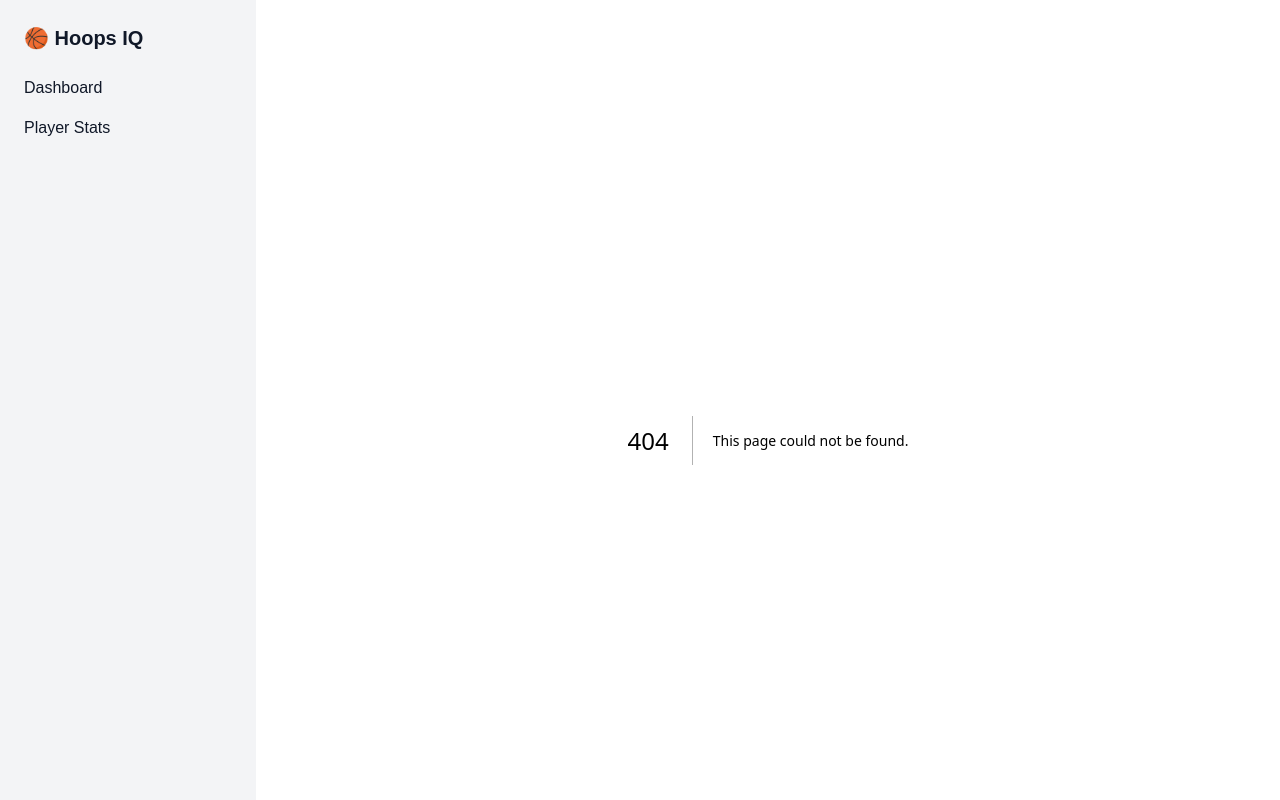
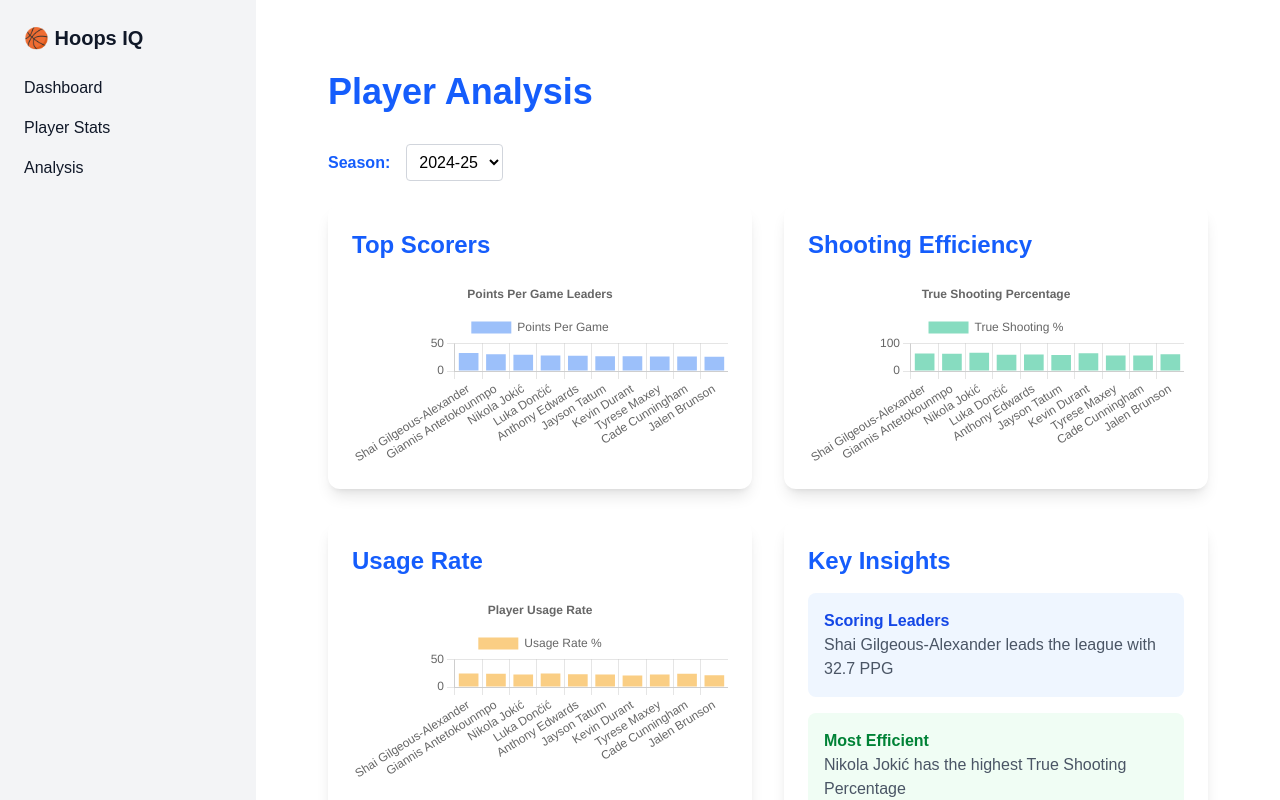
Before and after one commit to AGarciaJr/basketball-dashboard, a Next.js app in the folder frontend/: page /analysis in a window 1280 px wide. Before the commit this address had no page. Shown: the top 800 px of the page. Built offline with nearby package versions, Linux system fonts and the light colour scheme.

Commit message:
View graphs by year

```diff
--- a/frontend/package.json
+++ b/frontend/package.json
@@ -11,9 +11,11 @@
   "dependencies": {
     "autoprefixer": "^10.4.21",
     "axios": "^1.9.0",
+    "chart.js": "^4.4.9",
     "date-fns": "^4.1.0",
     "next": "15.3.1",
     "react": "^19.0.0",
+    "react-chartjs-2": "^5.3.0",
     "react-dom": "^19.0.0",
     "rss-parser": "^3.13.0"
   },
--- /dev/null
+++ b/frontend/src/app/analysis/page.tsx
@@ -0,0 +1,228 @@
+'use client';
+
+import { useState, useEffect } from 'react';
+import { Player, getAllPlayers, getAvailableSeasons, getPlayersBySeason } from '@/lib/players';
+import {
+  Chart as ChartJS,
+  CategoryScale,
+  LinearScale,
+  PointElement,
+  LineElement,
+  BarElement,
+  Title,
+  Tooltip,
+  Legend,
+  ArcElement,
+} from 'chart.js';
+import { Line, Bar } from 'react-chartjs-2';
+
+ChartJS.register(
+  CategoryScale,
+  LinearScale,
+  PointElement,
+  LineElement,
+  BarElement,
+  Title,
+  Tooltip,
+  Legend,
+  ArcElement
+);
+
+// Calculate True Shooting Percentage
+function calculateTS(player: Player): number {
+  const points = player.PTS;
+  const fga = player.FGA || 0;
+  const fta = player.FTA || 0;
+  return (points / (2 * (fga + 0.44 * fta))) * 100;
+}
+
+// Calculate Usage Rate (simplified)
+function calculateUsage(player: Player): number {
+  const fga = player.FGA || 0;
+  const fta = player.FTA || 0;
+  const tov = player.TOV || 0;
+  const teamFGA = 90; // Simplified team stats
+  const teamFTA = 20;
+  const teamTOV = 15;
+  return ((fga + 0.44 * fta + tov) / (teamFGA + 0.44 * teamFTA + teamTOV)) * 100;
+}
+
+export default function AnalysisPage() {
+  const [season, setSeason] = useState<string>('');
+  const [players, setPlayers] = useState<Player[]>([]);
+  const [loading, setLoading] = useState(true);
+  const seasons = getAvailableSeasons();
+
+  useEffect(() => {
+    if (!season && seasons.length > 0) {
+      setSeason(seasons[0]); // Default to most recent season
+    }
+  }, [seasons, season]);
+
+  useEffect(() => {
+    if (season) {
+      setLoading(true);
+      const seasonPlayers = getPlayersBySeason(season);
+      setPlayers(seasonPlayers);
+      setLoading(false);
+    }
+  }, [season]);
+
+  if (loading) {
+    return <div className="text-center text-gray-500 py-10">Loading...</div>;
+  }
+
+  // Get top 10 players by points
+  const topScorers = [...players]
+    .sort((a, b) => b.PTS - a.PTS)
+    .slice(0, 10);
+
+  // Find the most efficient player (highest TS%)
+  const mostEfficientPlayer = topScorers.reduce((max, player) =>
+    calculateTS(player) > calculateTS(max) ? player : max, topScorers[0]);
+
+  // Find the highest usage player
+  const highestUsagePlayer = topScorers.reduce((max, player) =>
+    calculateUsage(player) > calculateUsage(max) ? player : max, topScorers[0]);
+
+  // Prepare data for charts
+  const scoringData = {
+    labels: topScorers.map(p => p.PLAYER_NAME),
+    datasets: [
+      {
+        label: 'Points Per Game',
+        data: topScorers.map(p => p.PTS),
+        borderColor: 'rgb(59, 130, 246)',
+        backgroundColor: 'rgba(59, 130, 246, 0.5)',
+      },
+    ],
+  };
+
+  const efficiencyData = {
+    labels: topScorers.map(p => p.PLAYER_NAME),
+    datasets: [
+      {
+        label: 'True Shooting %',
+        data: topScorers.map(p => calculateTS(p)),
+        borderColor: 'rgb(16, 185, 129)',
+        backgroundColor: 'rgba(16, 185, 129, 0.5)',
+      },
+    ],
+  };
+
+  const usageData = {
+    labels: topScorers.map(p => p.PLAYER_NAME),
+    datasets: [
+      {
+        label: 'Usage Rate %',
+        data: topScorers.map(p => calculateUsage(p)),
+        backgroundColor: 'rgba(245, 158, 11, 0.5)',
+        borderColor: 'rgb(245, 158, 11)',
+      },
+    ],
+  };
+
+  return (
+    <div className="min-h-screen bg-white p-8">
+      <div className="max-w-7xl mx-auto">
+        <h1 className="text-4xl font-bold text-blue-600 mb-8">Player Analysis</h1>
+        <div className="mb-6 flex gap-4 items-center">
+          <label htmlFor="season-select" className="font-semibold text-blue-600">Season:</label>
+          <select
+            id="season-select"
+            value={season}
+            onChange={e => setSeason(e.target.value)}
+            className="p-2 border border-gray-300 rounded focus:outline-none focus:ring-2 focus:ring-blue-400 text-black bg-white"
+          >
+            {seasons.map(seasonOption => (
+              <option key={seasonOption} value={seasonOption}>{seasonOption}</option>
+            ))}
+          </select>
+        </div>
+
+        <div className="grid gap-8 md:grid-cols-2">
+          <div className="bg-white p-6 rounded-xl shadow-lg">
+            <h2 className="text-2xl font-semibold text-blue-600 mb-4">Top Scorers</h2>
+            <Bar
+              data={scoringData}
+              options={{
+                responsive: true,
+                plugins: {
+                  legend: {
+                    position: 'top' as const,
+                  },
+                  title: {
+                    display: true,
+                    text: 'Points Per Game Leaders',
+                  },
+                },
+              }}
+            />
+          </div>
+
+          <div className="bg-white p-6 rounded-xl shadow-lg">
+            <h2 className="text-2xl font-semibold text-blue-600 mb-4">Shooting Efficiency</h2>
+            <Bar
+              data={efficiencyData}
+              options={{
+                responsive: true,
+                plugins: {
+                  legend: {
+                    position: 'top' as const,
+                  },
+                  title: {
+                    display: true,
+                    text: 'True Shooting Percentage',
+                  },
+                },
+              }}
+            />
+          </div>
+
+          <div className="bg-white p-6 rounded-xl shadow-lg">
+            <h2 className="text-2xl font-semibold text-blue-600 mb-4">Usage Rate</h2>
+            <Bar
+              data={usageData}
+              options={{
+                responsive: true,
+                plugins: {
+                  legend: {
+                    position: 'top' as const,
+                  },
+                  title: {
+                    display: true,
+                    text: 'Player Usage Rate',
+                  },
+                },
+              }}
+            />
+          </div>
+
+          <div className="bg-white p-6 rounded-xl shadow-lg">
+            <h2 className="text-2xl font-semibold text-blue-600 mb-4">Key Insights</h2>
+            <div className="space-y-4">
+              <div className="p-4 bg-blue-50 rounded-lg">
+                <h3 className="font-semibold text-blue-700">Scoring Leaders</h3>
+                <p className="text-gray-600">
+                  {topScorers[0].PLAYER_NAME} leads the league with {topScorers[0].PTS.toFixed(1)} PPG
+                </p>
+              </div>
+              <div className="p-4 bg-green-50 rounded-lg">
+                <h3 className="font-semibold text-green-700">Most Efficient</h3>
+                <p className="text-gray-600">
+                  {mostEfficientPlayer.PLAYER_NAME} has the highest True Shooting Percentage
+                </p>
+              </div>
+              <div className="p-4 bg-yellow-50 rounded-lg">
+                <h3 className="font-semibold text-yellow-700">Highest Usage</h3>
+                <p className="text-gray-600">
+                  {highestUsagePlayer.PLAYER_NAME} has the highest usage rate
+                </p>
+              </div>
+            </div>
+          </div>
+        </div>
+      </div>
+    </div>
+  );
+}
--- a/frontend/src/app/layout.tsx
+++ b/frontend/src/app/layout.tsx
@@ -15,6 +15,7 @@ export default function RootLayout({ children }: { children: React.ReactNode })
           <nav className="flex flex-col space-y-4">
             <Link href="/" className="hover:text-blue-600 transition-colors">Dashboard</Link>
             <Link href="/players" className="hover:text-blue-600 transition-colors">Player Stats</Link>
+            <Link href="/analysis" className="hover:text-blue-600 transition-colors">Analysis</Link>
           </nav>
         </aside>
         <main className="flex-1 p-10 bg-white">{children}</main>
--- a/frontend/src/lib/players.ts
+++ b/frontend/src/lib/players.ts
@@ -21,6 +21,9 @@ export interface Player {
   FG3_PCT: number;
   FT_PCT: number;
   SEASON: string;
+  FGA: number;
+  FTA: number;
+  TOV: number;
 }
 
 // Map of season to data
```
Also changed, not shown: 1 other file (tests, documents, lock files or other folders).
